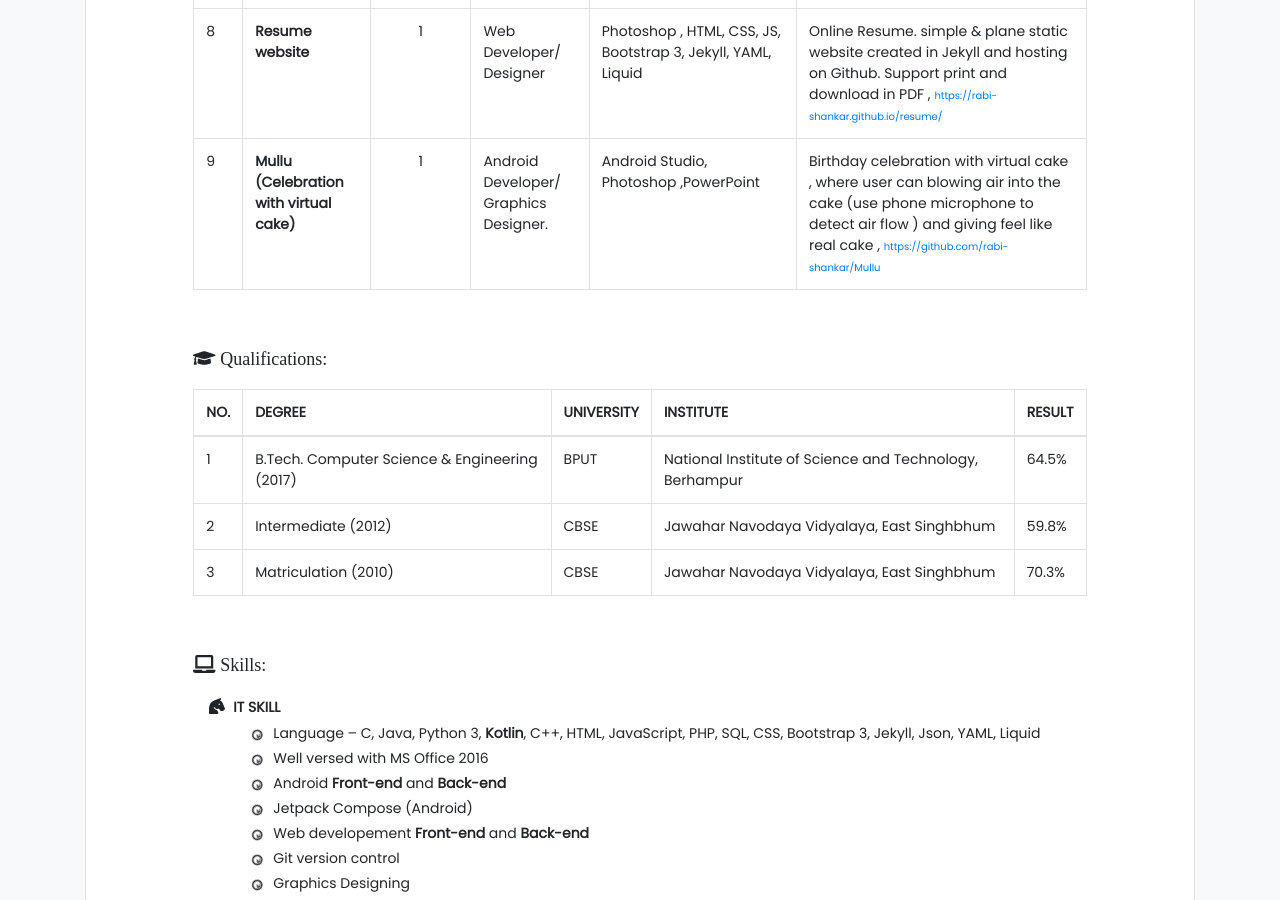
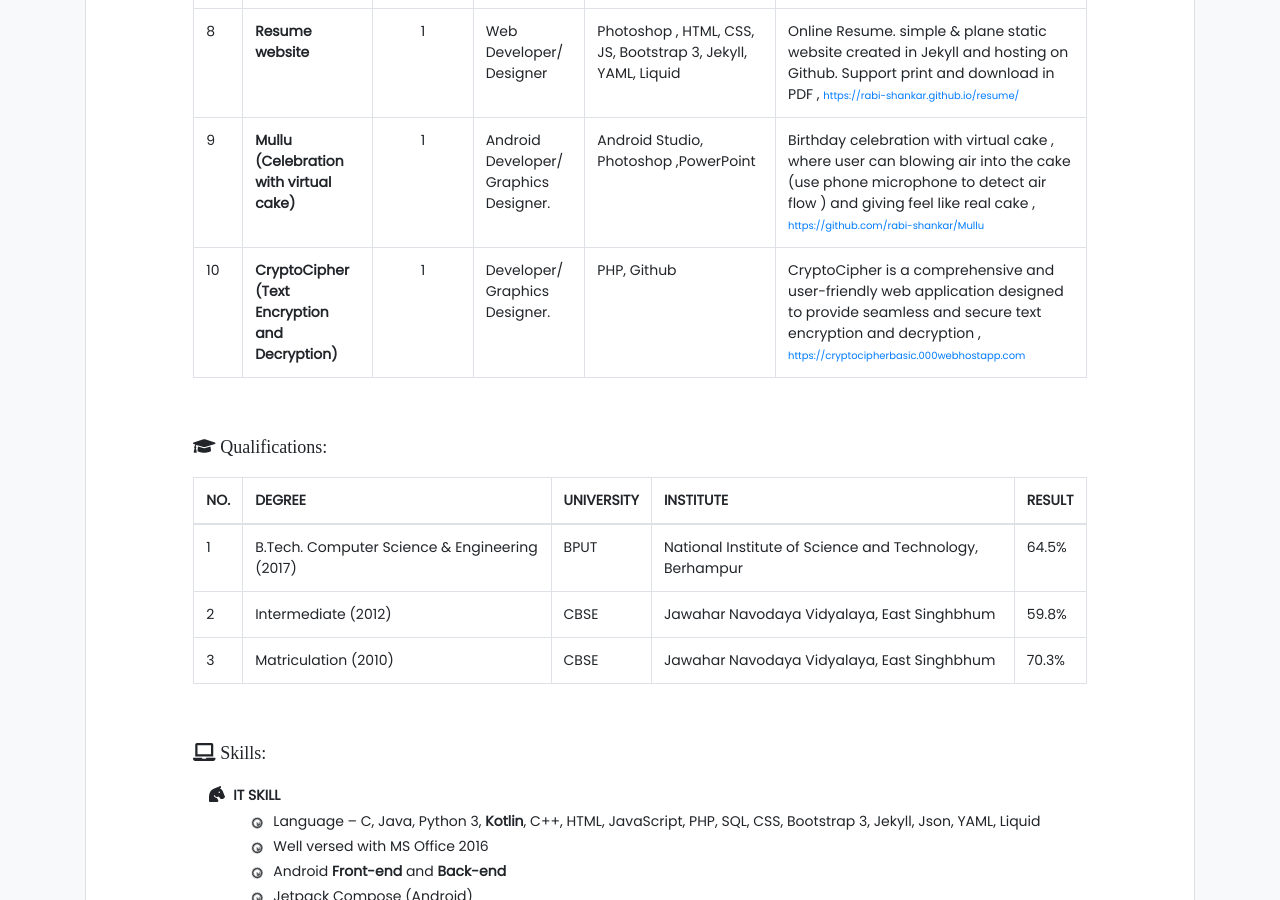
Before and after one commit to rabi-shankar/resume, a Jekyll site: the page built from index.html, in a window 1280 px wide and 900 px high, scrolled down 1510 px. Built offline with Jekyll 4.4.1, drawn with Linux system fonts in a browser that asks for light colours; nearby versions of some CDN libraries; some web fonts are replaced.

Commit message:
Update resume.yml

```diff
--- a/_data/resume.yml
+++ b/_data/resume.yml
@@ -92,6 +92,13 @@ projects:
       description: Birthday celebration with virtual cake , where user can  blowing air into the cake (use phone microphone to detect air flow ) and giving feel like real cake
       url: https://github.com/rabi-shankar/Mullu
 
+    - name: CryptoCipher (Text Encryption and Decryption)
+      member: 1
+      role: Developer/ Graphics Designer.
+      tools-technology: PHP, Github
+      description: CryptoCipher is a comprehensive and user-friendly web application designed to provide seamless and secure text encryption and decryption
+      url: https://cryptocipherbasic.000webhostapp.com
+
 
 experience:
     - company: Zarainforise
```
